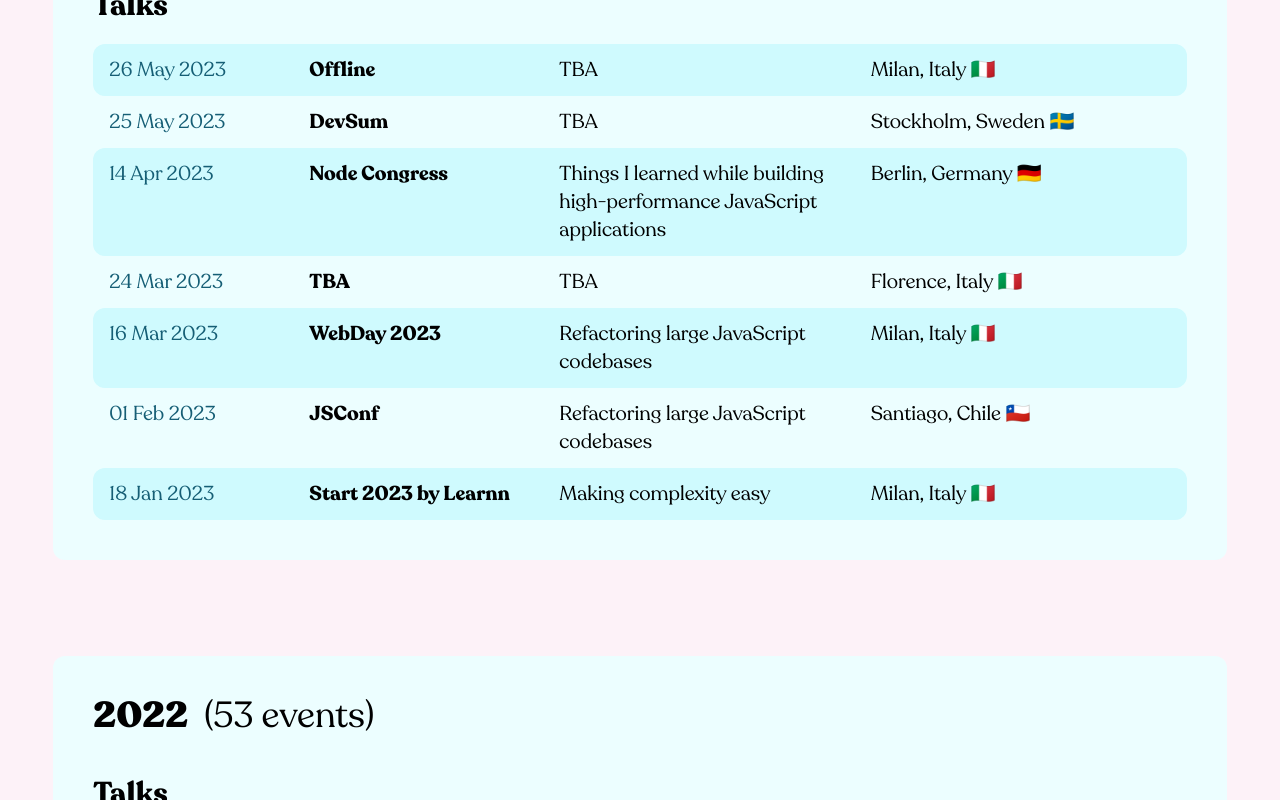
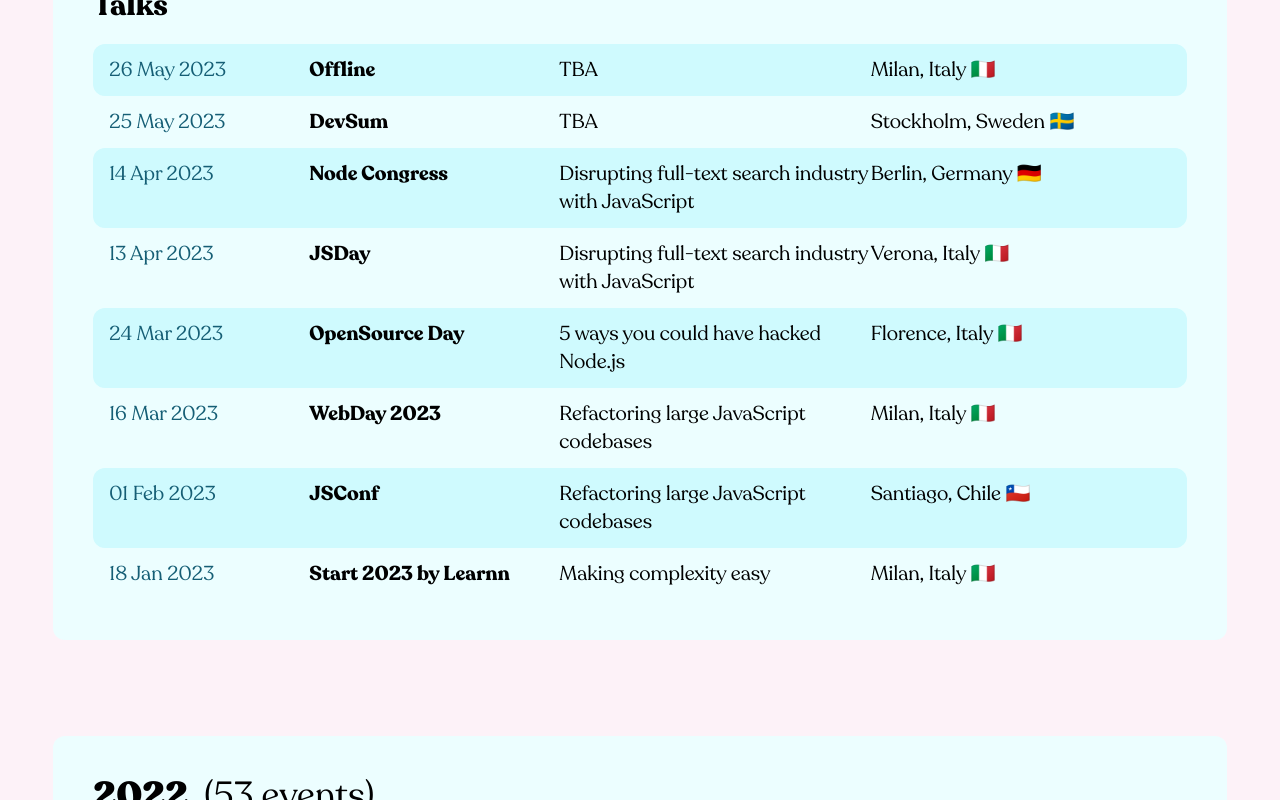
Before and after one commit to micheleriva/personal-website, a Next.js app: page /talks in a window 1280 px wide. Shown: the part 1152-1952 px from the top of the page. Built offline with nearby package versions, Linux system fonts and the light colour scheme.

Commit message:
Update events.js

```diff
--- a/data/events.js
+++ b/data/events.js
@@ -797,11 +797,23 @@
   },
   {
     date: new Date(2023, 2, 24),
-    event: "TBA",
+    event: "OpenSource Day",
     city: "Florence",
     country: "Italy",
     emoji: "🇮🇹",
-    title: "TBA",
+    title: "5 ways you could have hacked Node.js",
+    url: null,
+    language: "english",
+    type: "talk",
+    mode: "in-person",
+  },
+  {
+    date: new Date(2023, 3, 13),
+    event: "JSDay",
+    city: "Verona",
+    country: "Italy",
+    emoji: "🇮🇹",
+    title: "Disrupting full-text search industry with JavaScript",
     url: null,
     language: "english",
     type: "talk",
@@ -813,7 +825,7 @@
     city: "Berlin",
     country: "Germany",
     emoji: "🇩🇪",
-    title: "Things I learned while building high-performance JavaScript applications",
+    title: "Disrupting full-text search industry with JavaScript",
     url: null,
     language: "english",
     type: "talk",
```
